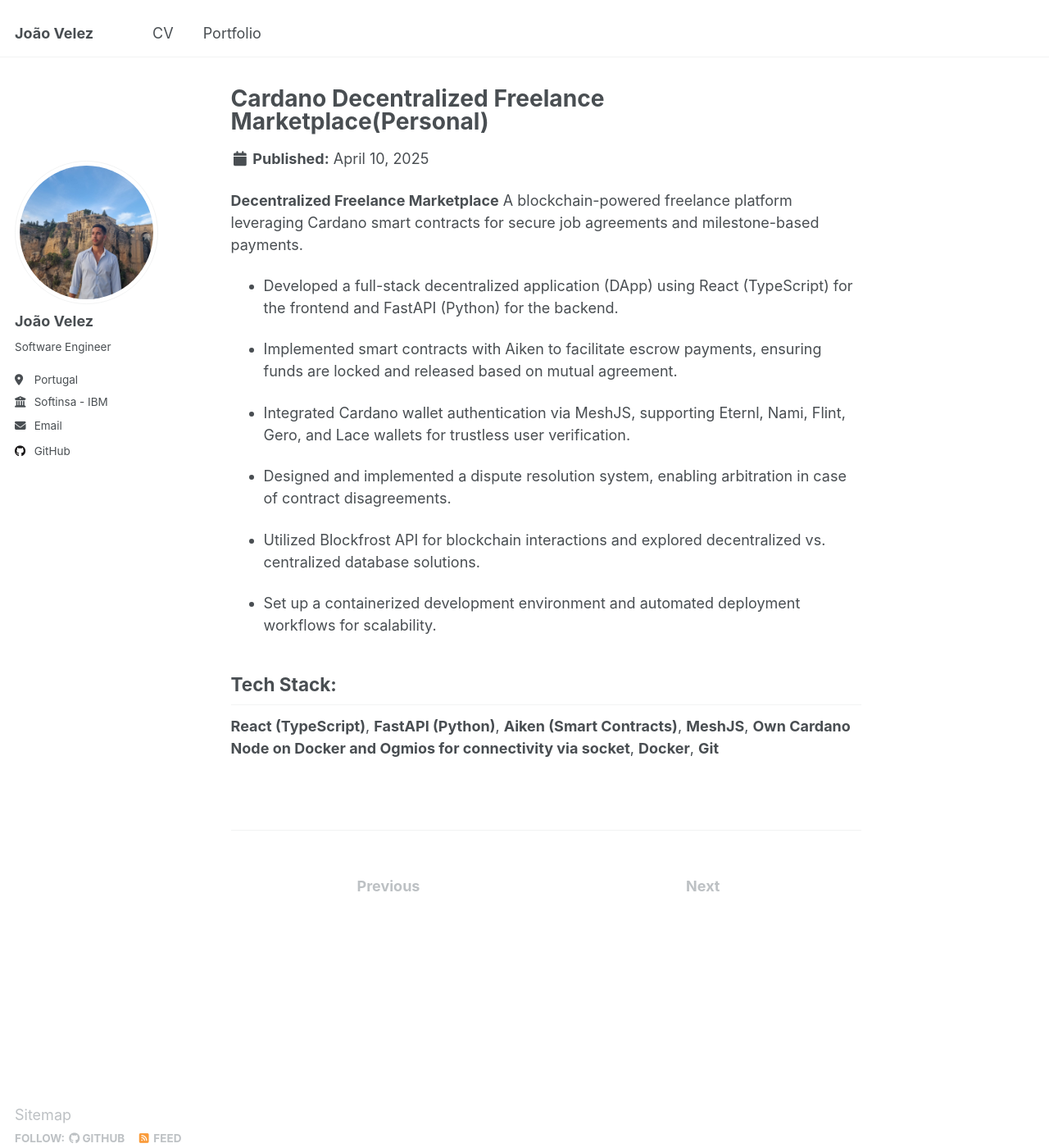
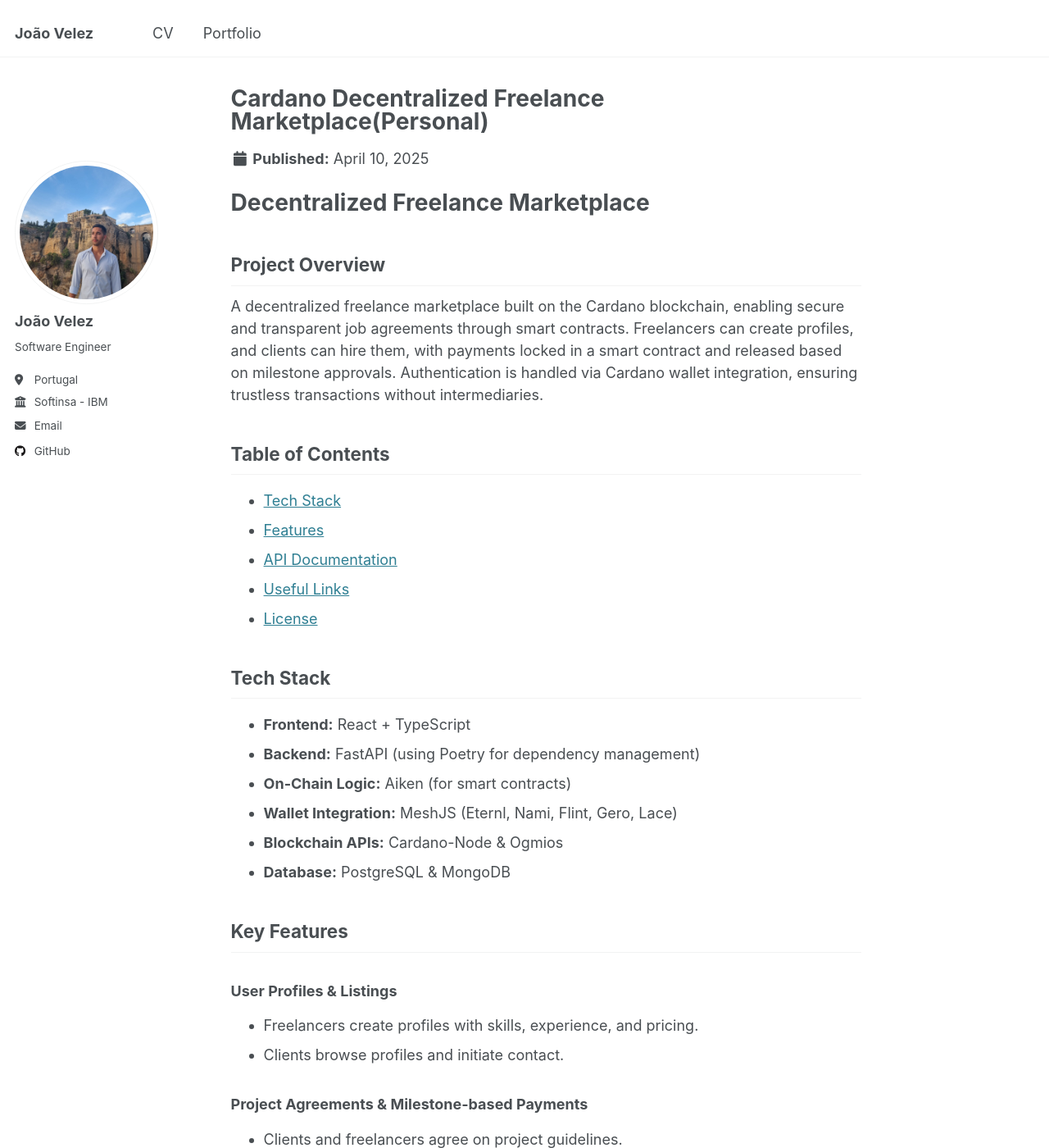
Before and after one commit to QuaNilo/QuaNilo.github.io, a Jekyll site: the page built from _portfolio/portfolio-6.md, in a window 1280 px wide and 1400 px high. Shown: the whole window at 82% size. Built offline with Jekyll 4.4.1, drawn with Linux system fonts in a browser that asks for light colours; some of the changed text lies outside the part shown.

Commit message:
Updated freelance-marketplace readme

```diff
--- a/_portfolio/portfolio-6.md
+++ b/_portfolio/portfolio-6.md
@@ -4,25 +4,78 @@ excerpt: "A blockchain-powered freelance platform leveraging Cardano smart contr
 collection: portfolio
 ---
 
- **Decentralized Freelance Marketplace** A blockchain-powered freelance platform leveraging Cardano smart contracts for secure job agreements and milestone-based payments.
+# Decentralized Freelance Marketplace
 
+## Project Overview
 
-- Developed a full-stack decentralized application (DApp) using React (TypeScript) for the frontend and FastAPI (Python) for the backend.
+A decentralized freelance marketplace built on the Cardano blockchain, enabling secure and transparent job agreements through smart contracts. Freelancers can create profiles, and clients can hire them, with payments locked in a smart contract and released based on milestone approvals. Authentication is handled via Cardano wallet integration, ensuring trustless transactions without intermediaries.
 
-- Implemented smart contracts with Aiken to facilitate escrow payments, ensuring funds are locked and released based on mutual agreement.
+## **Table of Contents**
+- [Tech Stack](#tech-stack)
+- [Features](#key-features)
+- [API Documentation](#api-documentation)
+- [Useful Links](#useful-links)
+- [License](#license)
 
-- Integrated Cardano wallet authentication via MeshJS, supporting Eternl, Nami, Flint, Gero, and Lace wallets for trustless user verification.
+## **Tech Stack**
+- **Frontend:** React + TypeScript
+- **Backend:** FastAPI (using Poetry for dependency management)
+- **On-Chain Logic:** Aiken (for smart contracts)
+- **Wallet Integration:** MeshJS (Eternl, Nami, Flint, Gero, Lace)
+- **Blockchain APIs:** Cardano-Node & Ogmios
+- **Database:** PostgreSQL & MongoDB
 
-- Designed and implemented a dispute resolution system, enabling arbitration in case of contract disagreements.
+## Key Features
 
-- Utilized Blockfrost API for blockchain interactions and explored decentralized vs. centralized database solutions.
+### User Profiles & Listings
 
-- Set up a containerized development environment and automated deployment workflows for scalability.
+- Freelancers create profiles with skills, experience, and pricing.
+- Clients browse profiles and initiate contact.
 
-## Tech Stack:
-**React (TypeScript)**,
-**FastAPI (Python)**,
-**Aiken (Smart Contracts)**,
-**MeshJS**,
-**Own Cardano Node on Docker and Ogmios for connectivity via socket**, **Docker**,
-**Git**
+### Project Agreements & Milestone-based Payments
+
+- Clients and freelancers agree on project guidelines.
+- They define **milestone-based payments**, which act as benchmarks for progress.
+- Payments are locked in a smart contract and released when both parties confirm milestone completion.
+- Upon project completion, the remaining balance is released to the freelancer.
+
+### Dispute Resolution
+
+- If disagreements occur, funds remain locked until an arbitrator intervenes.
+- Dispute resolution can be handled via a decentralized governance mechanism.
+
+### Authentication
+
+- Users authenticate using a MeshJS Cardano wallet connector.
+- It has compatibility with :
+  - **Eternl** ([eternl.io](https://eternl.io))
+  - **Nami** ([namiwallet.io](https://namiwallet.io))
+  - **Flint** ([flintwallet.io](https://flintwallet.io))
+  - **Gero** ([gerowallet.io](https://gerowallet.io))
+  - **Lace** ([lace.io](https://www.lace.io))
+
+### Smart Contract Functionality (Using Aiken)
+
+- **Locking Funds:** When a project starts, the agreed amount is locked in a smart contract.
+- **Releasing Payments:** Payments are released upon mutual approval at each milestone.
+- **Final Payout:** Upon project completion, the final amount is transferred to the freelancer.
+- **Dispute Handling:** If no agreement is reached, arbitration can be triggered.
+
+## **API Documentation**
+Once the backend is running, access the **FastAPI interactive docs** at:
+- Swagger UI: [http://127.0.0.1:8000/docs](http://127.0.0.1:8000/docs)
+- ReDoc: [http://127.0.0.1:8000/redoc](http://127.0.0.1:8000/redoc)
+
+---
+
+## **Useful Links**
+- **Aiken Documentation:** [https://aiken-lang.org](https://aiken-lang.org)
+- **FastAPI Documentation:** [https://fastapi.tiangolo.com](https://fastapi.tiangolo.com)
+- **React Documentation:** [https://react.dev](https://react.dev)
+- **MeshJS Wallet Integration:** [https://meshjs.dev](https://meshjs.dev)
+- **Blockfrost API:** [https://blockfrost.io](https://blockfrost.io)
+
+---
+
+## **License**
+This project is licensed under the MIT License.
```
